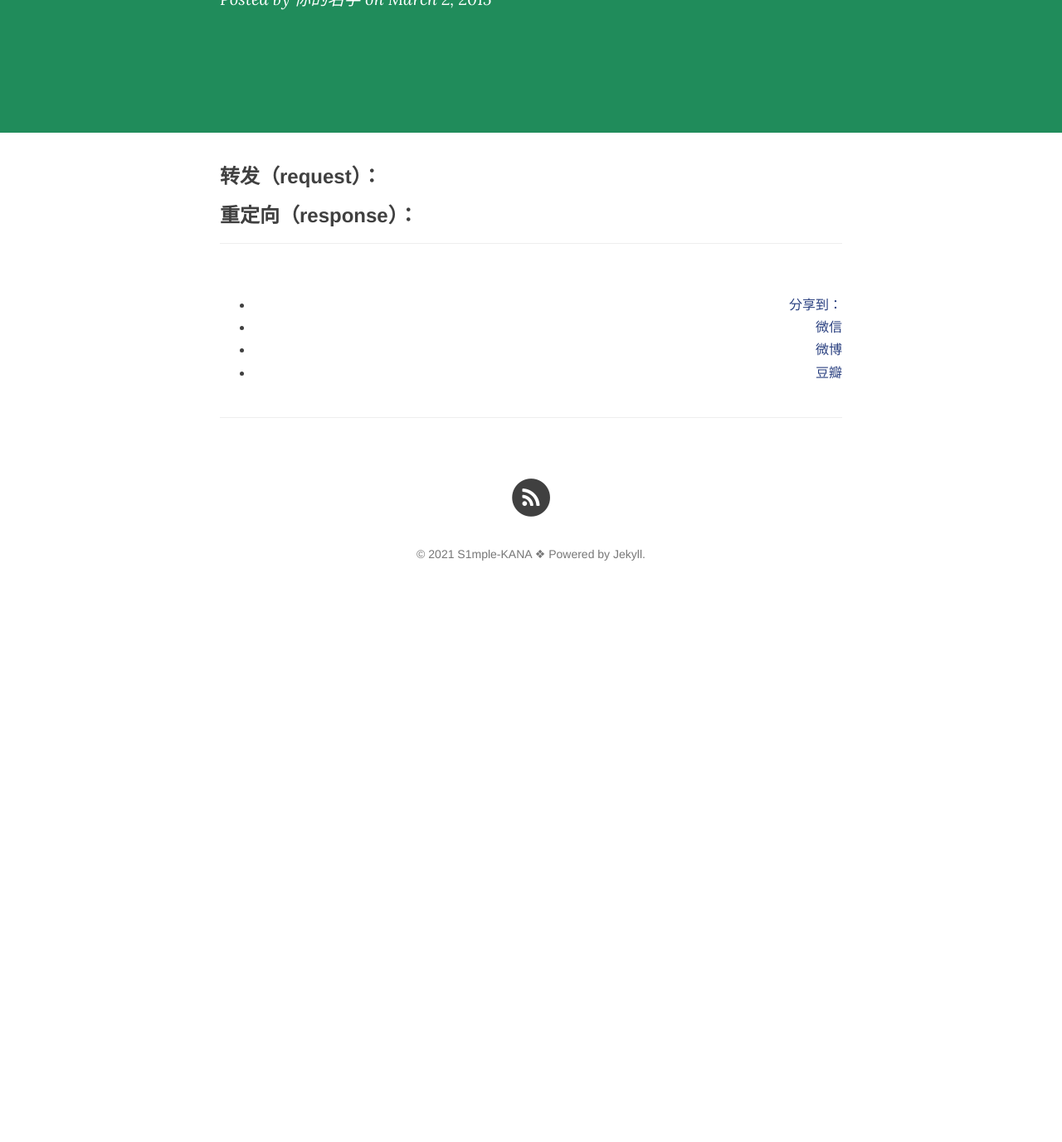
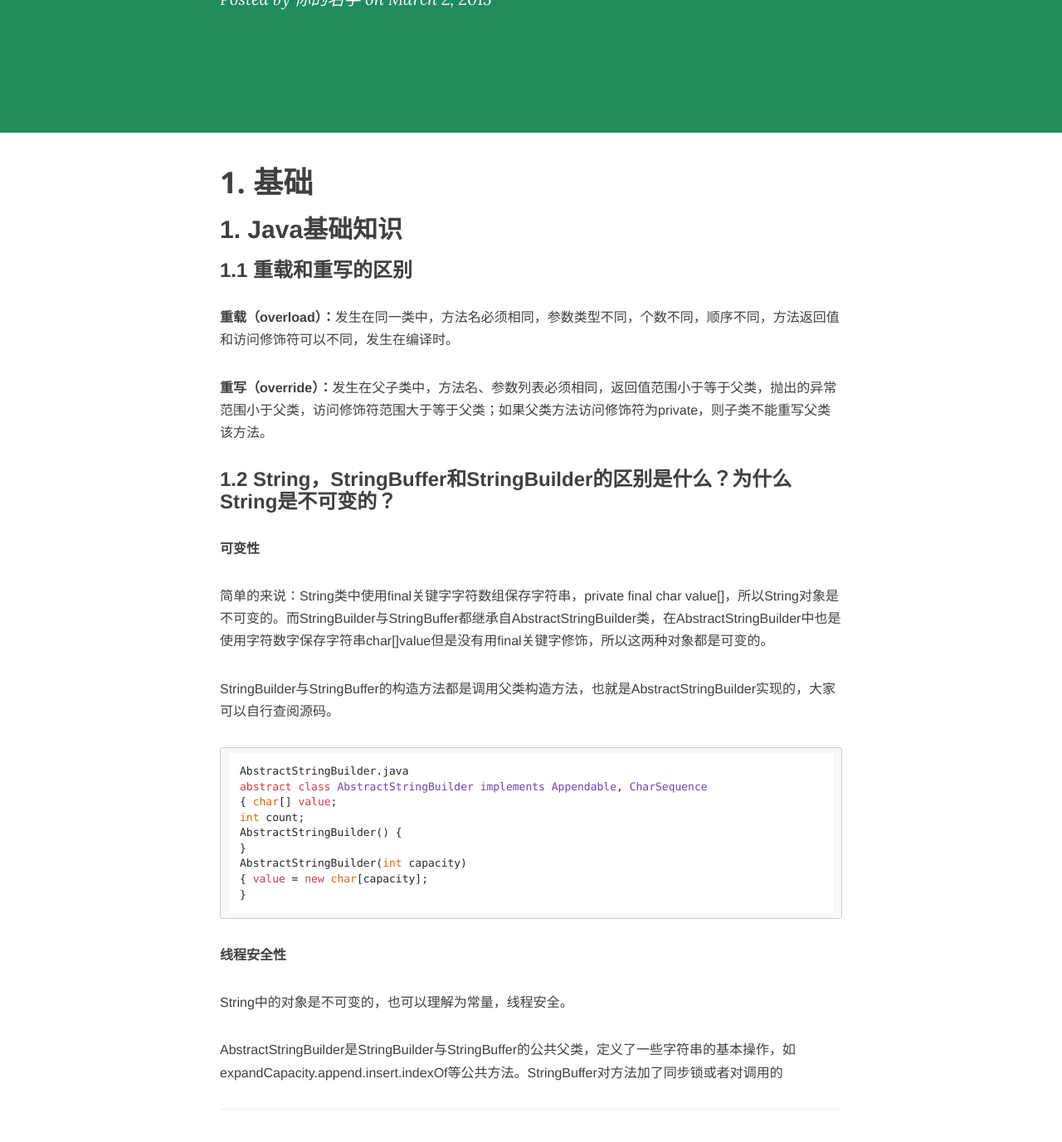
Before and after one commit to S1mple-KANA/S1mple-KANA.github.io, a Jekyll site: the page built from _posts/2015-03-02-how-to-write.md, in a window 1280 px wide and 1400 px high, scrolled down 274 px. Shown: the top 1377 px of the window at 83% size. Built offline with Jekyll 4.4.1, drawn with Linux system fonts in a browser that asks for light colours; nearby versions of some CDN libraries; comment, search, counter and statistics services are not loaded; before the commit the page ends 1020 px from its top, so only the background shows below that.

Commit message:
Update 2015-03-02-how-to-write.md

````diff
--- a/_posts/2015-03-02-how-to-write.md
+++ b/_posts/2015-03-02-how-to-write.md
@@ -7,8 +7,40 @@ tags: [标签一,标签二]
 description: 文章金句。
 ---
 
-### **转发（request）：**
+# **1. 基础**
+
+## 1. Java基础知识
+
+### 1.1 重载和重写的区别
+
+**重载（overload）：**发生在同一类中，方法名必须相同，参数类型不同，个数不同，顺序不同，方法返回值和访问修饰符可以不同，发生在编译时。
+
+**重写（override）：**发生在父子类中，方法名、参数列表必须相同，返回值范围小于等于父类，抛出的异常范围小于父类，访问修饰符范围大于等于父类；如果父类方法访问修饰符为private，则子类不能重写父类该方法。
+
+###  1.2 String，StringBuffer和StringBuilder的区别是什么？为什么String是不可变的？
+
+**可变性**
+
+简单的来说：String类中使用final关键字字符数组保存字符串，private final char value[]，所以String对象是不可变的。而StringBuilder与StringBuffer都继承自AbstractStringBuilder类，在AbstractStringBuilder中也是使用字符数字保存字符串char[]value但是没有用final关键字修饰，所以这两种对象都是可变的。
+
+StringBuilder与StringBuffer的构造方法都是调用父类构造方法，也就是AbstractStringBuilder实现的，大家可以自行查阅源码。
+
+```java
+AbstractStringBuilder.java
+abstract class AbstractStringBuilder implements Appendable, CharSequence
+{ char[] value;
+int count;
+AbstractStringBuilder() {
+}
+AbstractStringBuilder(int capacity)
+{ value = new char[capacity];
+}
+```
 
 
 
-### **重定向（response）：**
+**线程安全性**
+
+String中的对象是不可变的，也可以理解为常量，线程安全。
+
+AbstractStringBuilder是StringBuilder与StringBuffer的公共父类，定义了一些字符串的基本操作，如expandCapacity.append.insert.indexOf等公共方法。StringBuffer对方法加了同步锁或者对调用的
````
